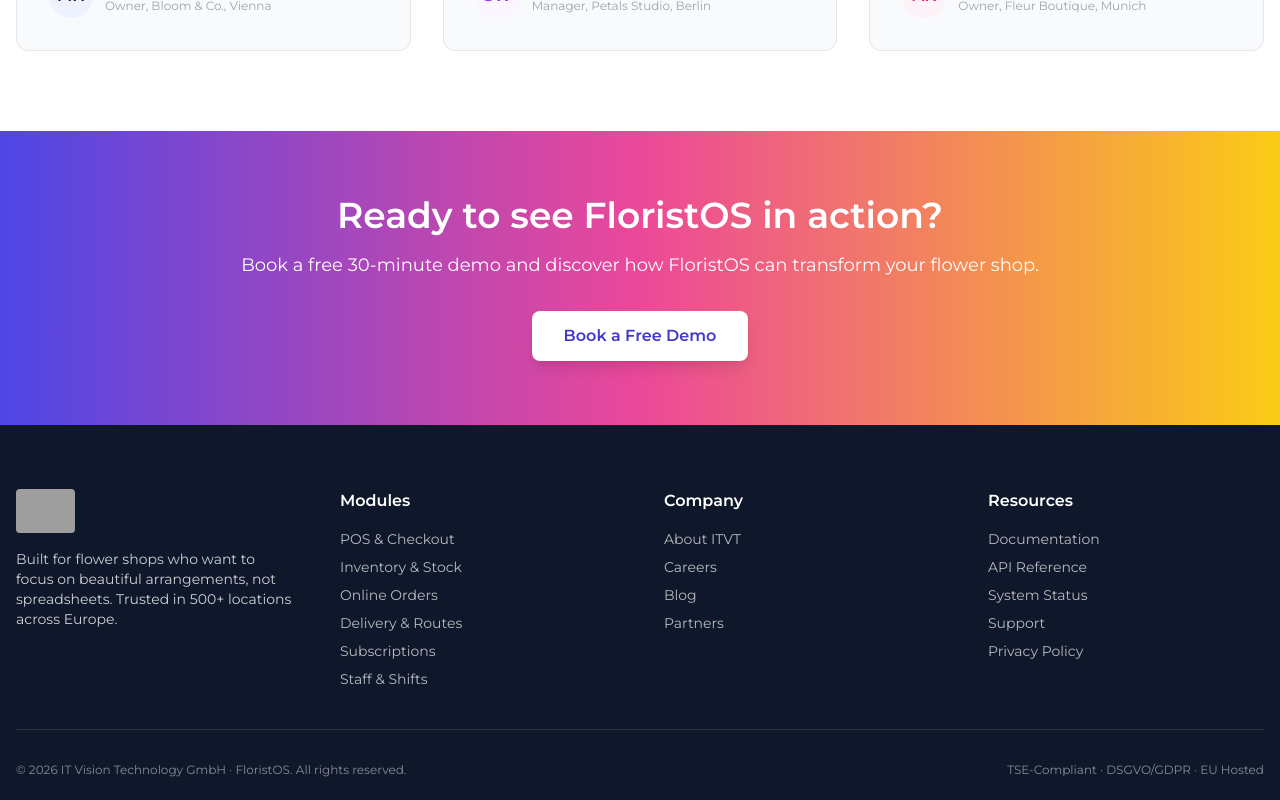
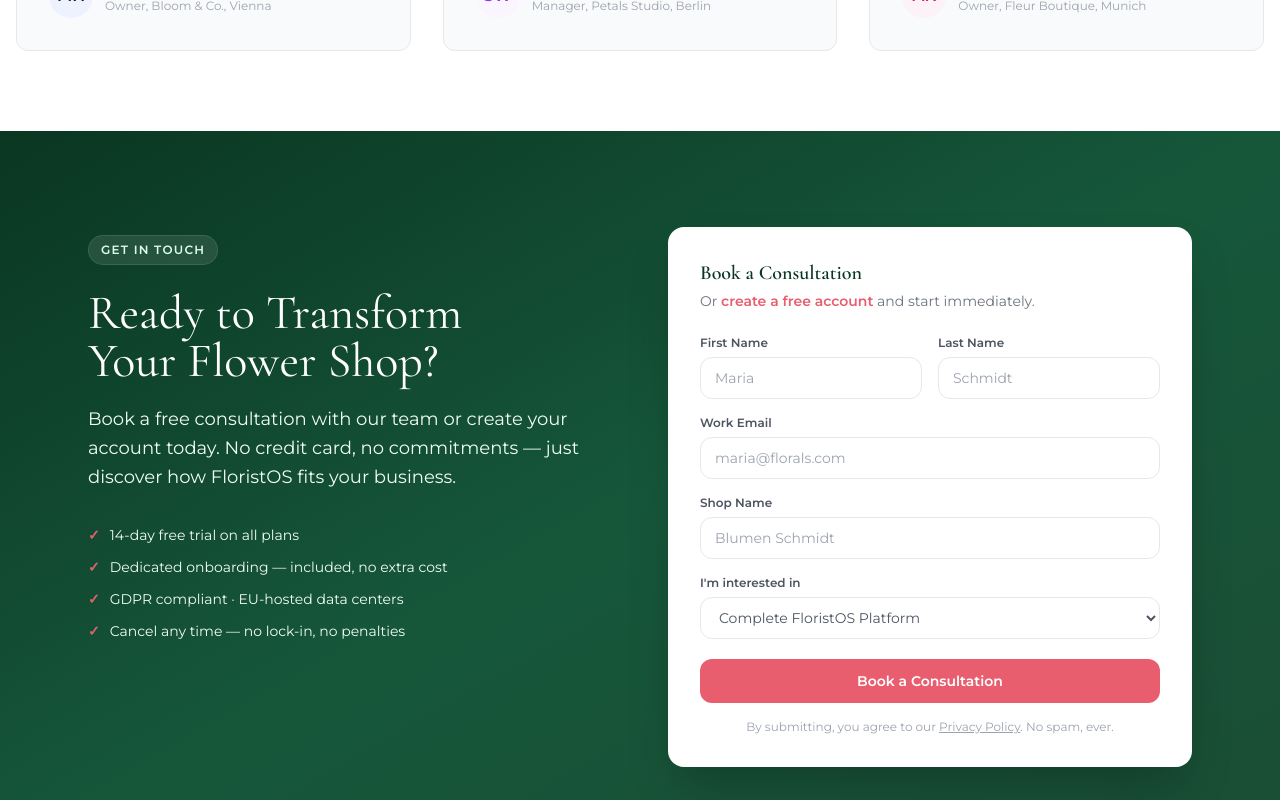
Before and after one commit to itvtben20200/florist-fe, a Next.js app: page / in a window 1280 px wide. Shown: the part 1700-2500 px from the top of the page. Built offline with nearby package versions, Linux system fonts and the light colour scheme; no server answers; grey boxes are pictures that could not be loaded.

Commit message:
Update CTA banner with new consultation form design

```diff
--- a/components/layout/CtaBanner.tsx
+++ b/components/layout/CtaBanner.tsx
@@ -1,17 +1,88 @@
+"use client";
 import React from 'react';
 
 export function CtaBanner() {
   return (
-    <section className="w-full bg-gradient-to-r from-indigo-600 via-pink-500 to-yellow-400 py-16">
-      <div className="container mx-auto px-4 max-w-screen-xl text-center">
-        <h2 className="text-3xl md:text-4xl font-extrabold text-white mb-4">Ready to see FloristOS in action?</h2>
-        <p className="text-white text-lg mb-8">Book a free 30-minute demo and discover how FloristOS can transform your flower shop.</p>
-        <a
-          href="#contact"
-          className="inline-block bg-white text-indigo-700 font-bold py-3 px-8 rounded-lg shadow-lg hover:bg-gray-100 transition"
-        >
-          Book a Free Demo
-        </a>
+    <section
+      id="contact"
+      className="w-full bg-gradient-to-br from-[#0a3622] via-[#16573a] to-[#1a4d34] text-white py-24 px-0"
+    >
+      <div className="max-w-6xl mx-auto px-6">
+        <div className="grid lg:grid-cols-2 gap-14 items-start">
+          <div className="pt-2">
+            <span className="inline-block bg-white/10 text-green-100 text-xs font-semibold uppercase tracking-widest px-3 py-1.5 rounded-full mb-6 border border-white/10">Get in Touch</span>
+            <h2
+              className="text-4xl xl:text-5xl font-medium mb-5 leading-tight"
+              style={{ fontFamily: 'var(--font-cormorant, "Cormorant Garamond"), serif' }}
+            >
+              Ready to Transform<br />Your Flower Shop?
+            </h2>
+            <p className="text-lg text-green-50 mb-8 leading-relaxed">
+              Book a free consultation with our team or create your account today. No credit card, no commitments — just discover how FloristOS fits your business.
+            </p>
+            <ul className="space-y-3 text-green-50 text-sm">
+              <li className="flex items-center gap-2.5"><span className="font-bold" style={{ color: '#e95e6f' }}>✓</span> 14-day free trial on all plans</li>
+              <li className="flex items-center gap-2.5"><span className="font-bold" style={{ color: '#e95e6f' }}>✓</span> Dedicated onboarding — included, no extra cost</li>
+              <li className="flex items-center gap-2.5"><span className="font-bold" style={{ color: '#e95e6f' }}>✓</span> GDPR compliant · EU-hosted data centers</li>
+              <li className="flex items-center gap-2.5"><span className="font-bold" style={{ color: '#e95e6f' }}>✓</span> Cancel any time — no lock-in, no penalties</li>
+            </ul>
+          </div>
+          <div className="bg-white rounded-2xl shadow-2xl p-8 text-gray-800">
+            <h3
+              className="font-bold text-xl mb-1"
+              style={{ color: '#0a3622', fontFamily: 'var(--font-cormorant, "Cormorant Garamond"), serif' }}
+            >
+              Book a Consultation
+            </h3>
+            <p className="text-gray-500 text-sm mb-6">
+              Or <a href="/auth/register" className="font-semibold hover:underline" style={{ color: '#e95e6f' }}>create a free account</a> and start immediately.
+            </p>
+            <form className="space-y-4" onSubmit={e => e.preventDefault()}>
+              <div className="grid grid-cols-2 gap-4">
+                <div>
+                  <label className="block text-xs font-semibold text-gray-600 mb-1.5">First Name</label>
+                  <input type="text" placeholder="Maria" className="w-full border border-gray-200 rounded-xl px-3.5 py-2.5 text-sm focus:outline-none focus:ring-2 focus:border-transparent" style={{ '--tw-ring-color': '#e95e6f' } as React.CSSProperties} />
+                </div>
+                <div>
+                  <label className="block text-xs font-semibold text-gray-600 mb-1.5">Last Name</label>
+                  <input type="text" placeholder="Schmidt" className="w-full border border-gray-200 rounded-xl px-3.5 py-2.5 text-sm focus:outline-none focus:ring-2 focus:border-transparent" style={{ '--tw-ring-color': '#e95e6f' } as React.CSSProperties} />
+                </div>
+              </div>
+              <div>
+                <label className="block text-xs font-semibold text-gray-600 mb-1.5">Work Email</label>
+                <input type="email" placeholder="maria@florals.com" className="w-full border border-gray-200 rounded-xl px-3.5 py-2.5 text-sm focus:outline-none focus:ring-2 focus:border-transparent" style={{ '--tw-ring-color': '#e95e6f' } as React.CSSProperties} />
+              </div>
+              <div>
+                <label className="block text-xs font-semibold text-gray-600 mb-1.5">Shop Name</label>
+                <input type="text" placeholder="Blumen Schmidt" className="w-full border border-gray-200 rounded-xl px-3.5 py-2.5 text-sm focus:outline-none focus:ring-2 focus:border-transparent" style={{ '--tw-ring-color': '#e95e6f' } as React.CSSProperties} />
+              </div>
+              <div>
+                <label className="block text-xs font-semibold text-gray-600 mb-1.5">I'm interested in</label>
+                <select className="w-full border border-gray-200 rounded-xl px-3.5 py-2.5 text-sm text-gray-600 focus:outline-none focus:ring-2 focus:border-transparent bg-white" style={{ '--tw-ring-color': '#e95e6f' } as React.CSSProperties}>
+                  <option>Complete FloristOS Platform</option>
+                  <option>Point of Sale System</option>
+                  <option>Inventory Management</option>
+                  <option>Delivery & Route Planning</option>
+                  <option>Subscription Services</option>
+                  <option>Event Management</option>
+                  <option>Online Store Integration</option>
+                </select>
+              </div>
+              <div className="grid grid-cols-1 gap-3 pt-1">
+                <button
+                  type="submit"
+                  className="text-white font-bold py-3 rounded-xl text-sm transition-all hover:opacity-90"
+                  style={{ backgroundColor: '#e95e6f' }}
+                >
+                  Book a Consultation
+                </button>
+              </div>
+              <p className="text-xs text-gray-400 text-center">
+                By submitting, you agree to our <a href="#" className="underline">Privacy Policy</a>. No spam, ever.
+              </p>
+            </form>
+          </div>
+        </div>
       </div>
     </section>
   );
```
